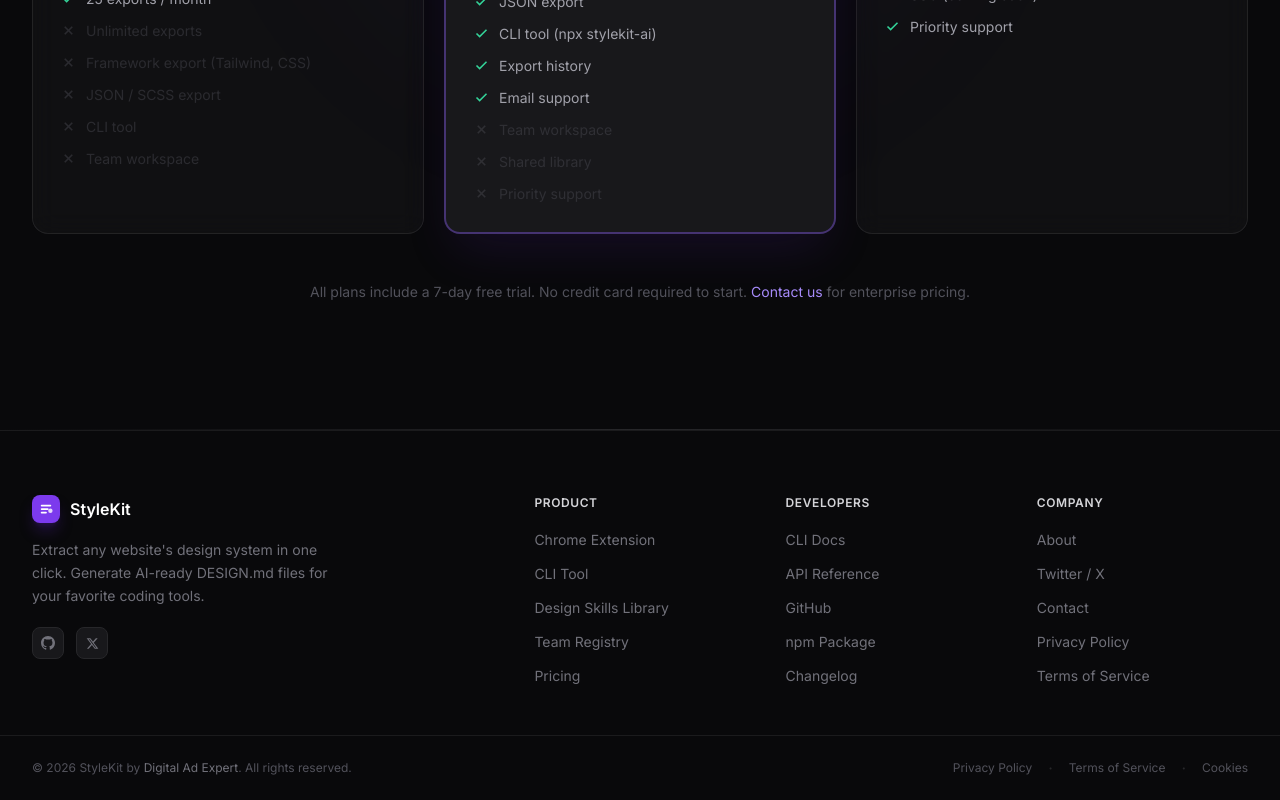
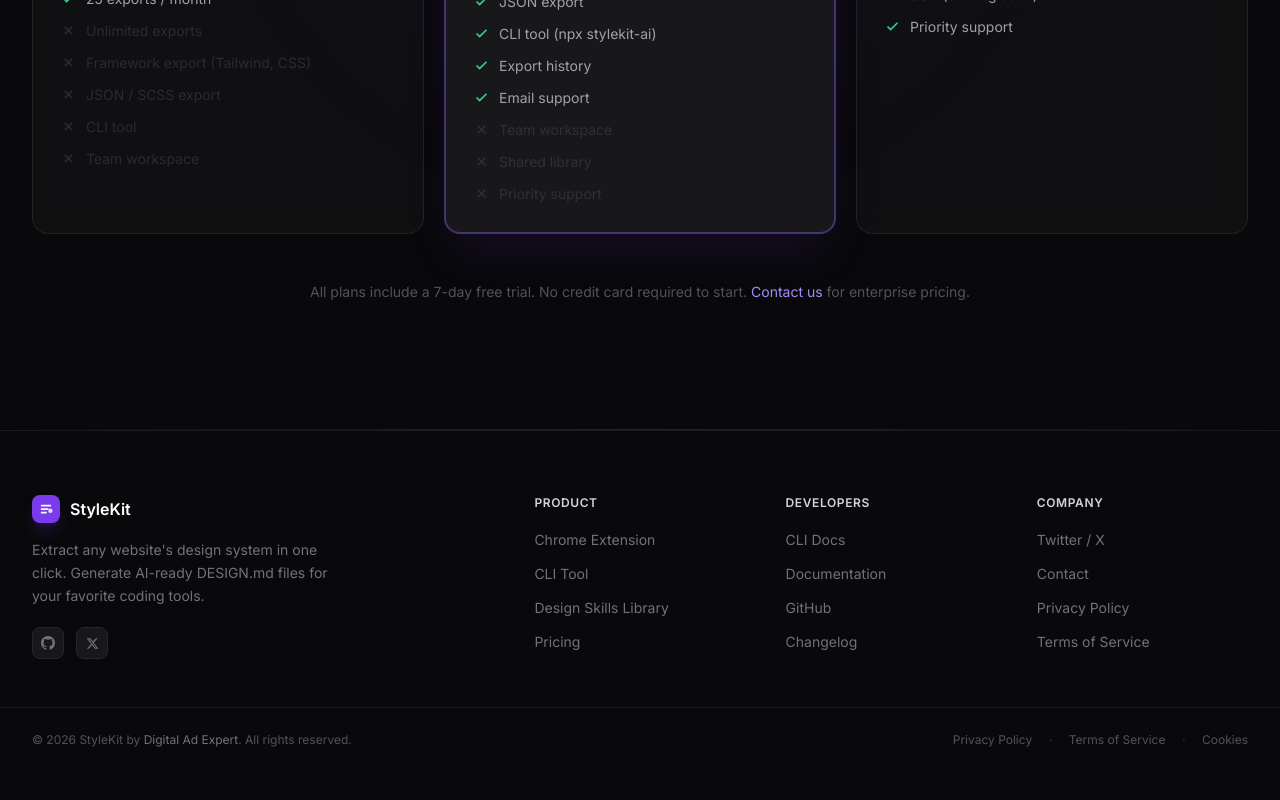
Before and after one commit to yigityldzzz/stylekit, a Next.js app in the folder apps/web/: page / in a window 1280 px wide. Shown: the part 4669-5469 px from the top of the page. After the commit the page ends 5441 px from the top, so only its background shows below. Built offline with nearby package versions, Linux system fonts and the light colour scheme.

Commit message:
Fix footer links and pricing FAQ contact email

```diff
--- a/apps/web/app/pricing/page.tsx
+++ b/apps/web/app/pricing/page.tsx
@@ -32,7 +32,7 @@
   },
   {
     q: 'Do you offer student or open-source discounts?',
-    a: 'Yes! Reach out to us at hello@stylekit.dev with proof of your student email or open-source project, and we\'ll set you up with a discount.',
+    a: 'Yes! Reach out to us at info@digitaladexpert.de with proof of your student email or open-source project, and we\'ll set you up with a discount.',
   },
 ]
 
--- a/apps/web/components/Footer.tsx
+++ b/apps/web/components/Footer.tsx
@@ -5,18 +5,15 @@
     { label: 'Chrome Extension', href: 'https://chromewebstore.google.com/detail/stylekit/jbbngpjghnifmnmlfcjacooakmhhglge', external: true },
     { label: 'CLI Tool', href: '/docs#cli-reference', external: false },
     { label: 'Design Skills Library', href: '/docs#design-skills', external: false },
-    { label: 'Team Registry', href: '/pricing', external: false },
     { label: 'Pricing', href: '/pricing', external: false },
   ],
   Developers: [
     { label: 'CLI Docs', href: '/docs#cli-reference', external: false },
-    { label: 'API Reference', href: '/docs', external: false },
+    { label: 'Documentation', href: '/docs', external: false },
     { label: 'GitHub', href: 'https://github.com/yigityldzzz/stylekit', external: true },
-    { label: 'npm Package', href: 'https://www.npmjs.com/package/stylekit-ai', external: true },
     { label: 'Changelog', href: 'https://github.com/yigityldzzz/stylekit/commits/main', external: true },
   ],
   Company: [
-    { label: 'About', href: 'https://digitaladexpert.de', external: true },
     { label: 'Twitter / X', href: 'https://x.com/DigitalExpertDE', external: true },
     { label: 'Contact', href: 'mailto:info@digitaladexpert.de', external: true },
     { label: 'Privacy Policy', href: '/privacy', external: false },
```
